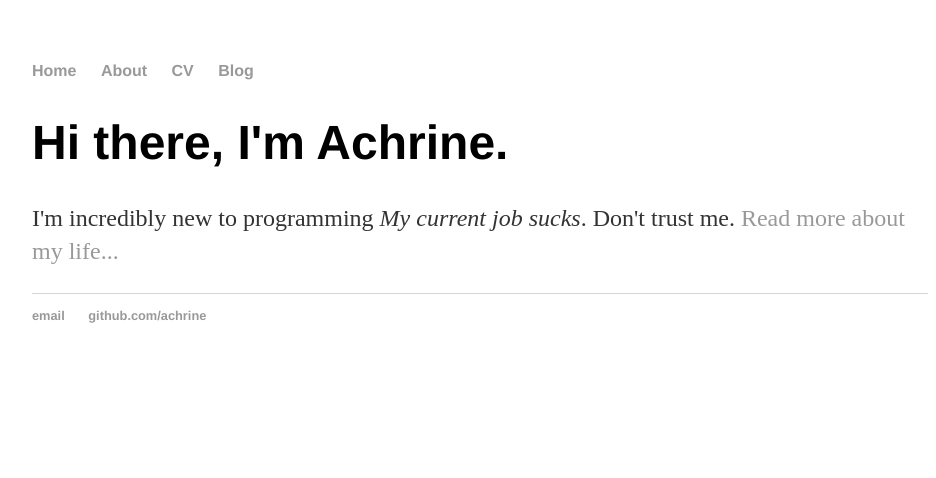
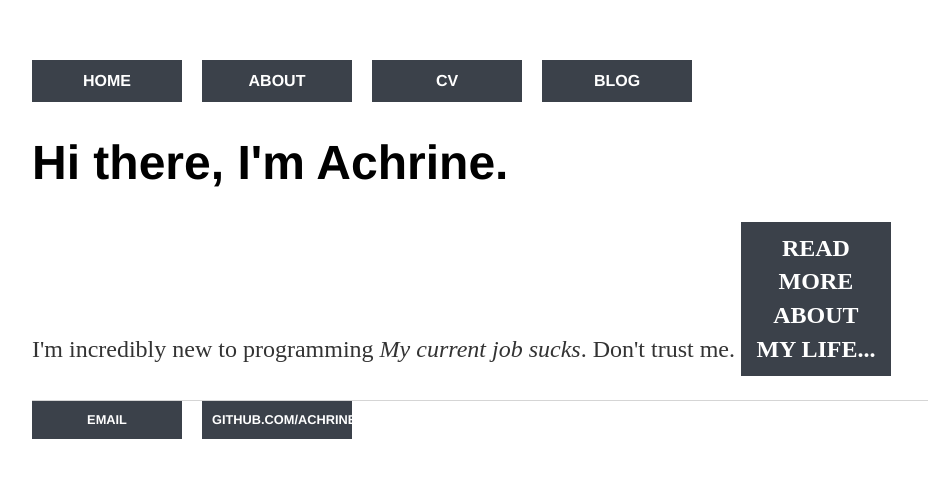
Before and after one commit to Achrine/achrine.github.io, a Jekyll site: the page built from index.html, in a window 1280 px wide. Shown: the top 478 px of the page, without its empty margins (160-1096 px from the left). Built offline with Jekyll 4.4.1, drawn with Linux system fonts in a browser that asks for light colours.

Commit message:
Update main.css

```diff
--- a/css/main.css
+++ b/css/main.css
@@ -11,9 +11,36 @@ h2 { font-size: 2.7em; }
 h3 { font-size: 2.3em; }
 h4 { font-size: 1.9em; }
 
-nav ul, footer ul { font-size: 1em; font-family: 'Helvetica', 'Arial', 'Sans-Serif'; padding: 0px; list-style: none; font-weight: bold; }
-nav ul li, footer ul li { display: inline; margin-right: 20px; }
+nav ul, footer ul {
+	font-size: 1em;
+	font-family: 'Helvetica', 'Arial', 'Sans-Serif';
+	padding: 0px;
+	list-style: none;
+	font-weight: bold;
+	margin: 0;
+	overflow: hidden;
+}
+nav ul li, footer ul li {
+	display: inline;
+	margin-right: 20px;
+	float: left;
+}
 
+a:link, a:visited {
+	 display: inline-block;
+    width: 130px;
+    font-weight: bold;
+    color: #FFFFFF;
+    background-color: #3b414a;
+    text-align: center;
+    padding: 10px;
+    text-decoration: none;
+    text-transform: uppercase;
+}
+
+a:hover, a:active {
+	background-color: #213446;
+}
 footer { border-top: 1px solid #d5d5d5; font-size: .8em; }
 
 /* Blog */
```
